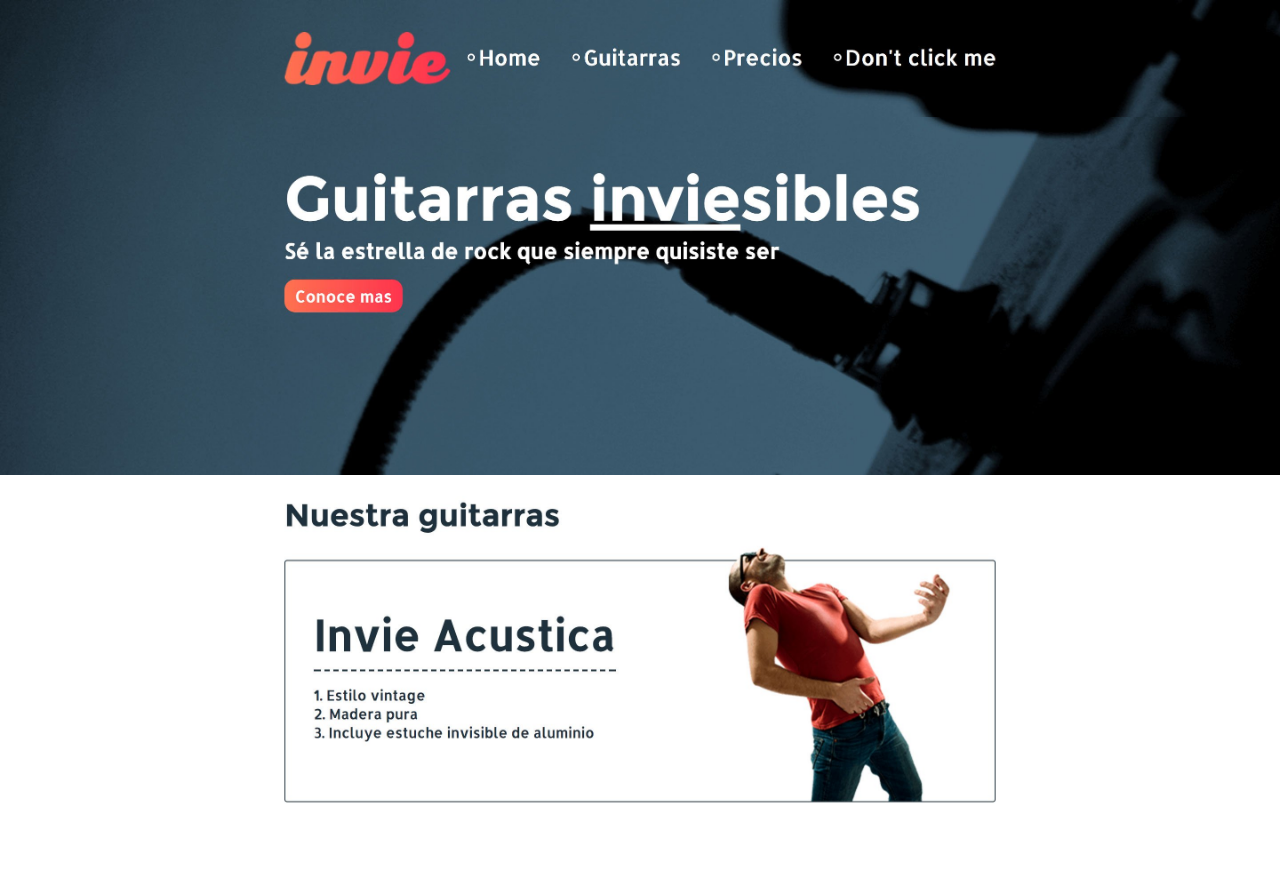
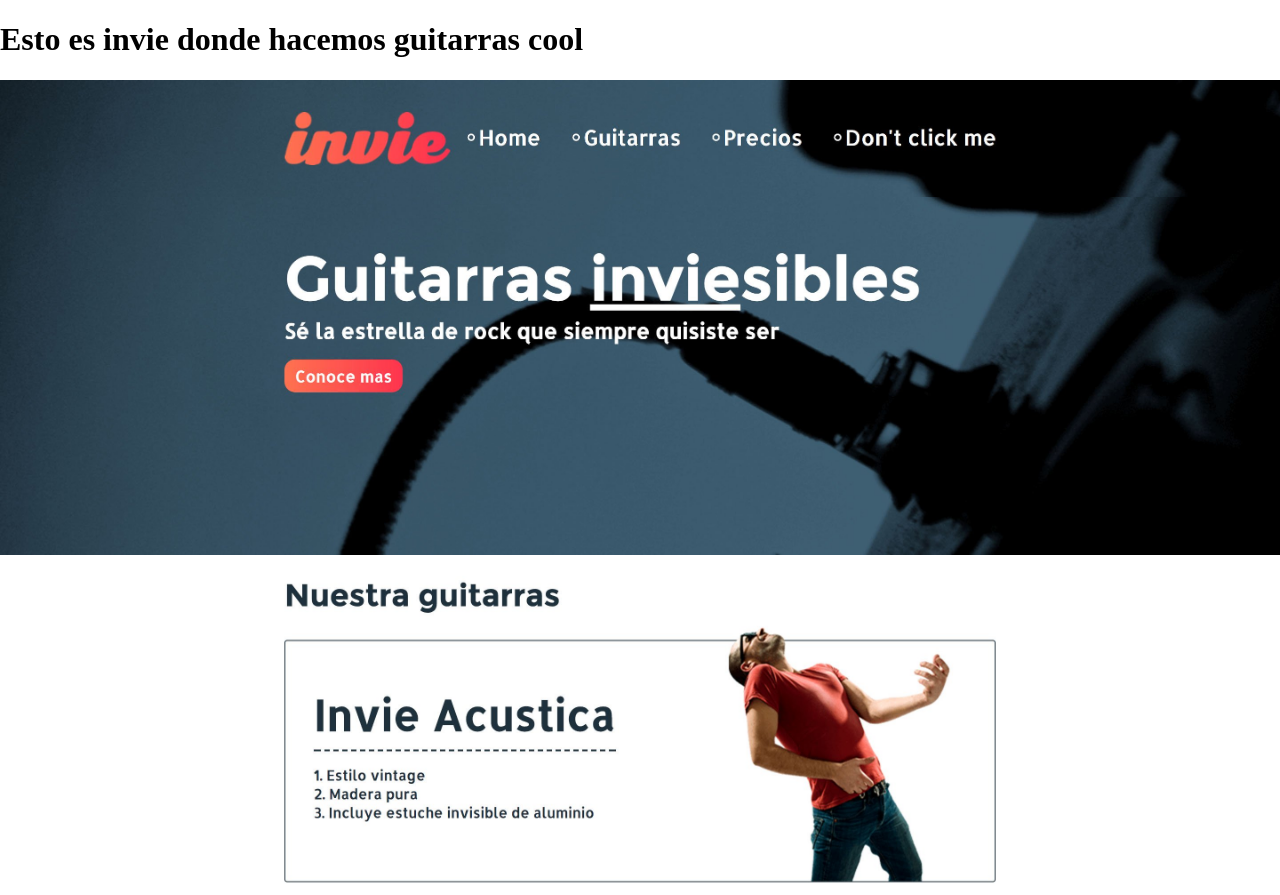
Before and after one commit to BestBollas/invie-github, a plain HTML site: page index.html in a window 1280 px wide. Before the commit the page ends 815 px from the top, so only its background shows below. Drawn offline with Linux system fonts and the light colour scheme.

Commit message:
no se que hice

```diff
--- a/index.html
+++ b/index.html
@@ -33,6 +33,7 @@
 	</style>
 </head>
 <body>
+	<h1>Esto es invie donde hacemos guitarras cool</h1>
 	<img src="invie-responsive_9eaee446-2d8d-4cfb-92e1-c4038311af4a.png" alt="" id="responsive">
 	<img src="header_0fdd3fdf-3dcc-4466-8a28-4cbcc02a2c6e.jpg" alt="">
 	<img src="hero_51f6ca4a-043f-4384-bf2d-0276833261fc.jpg" alt="">
```
